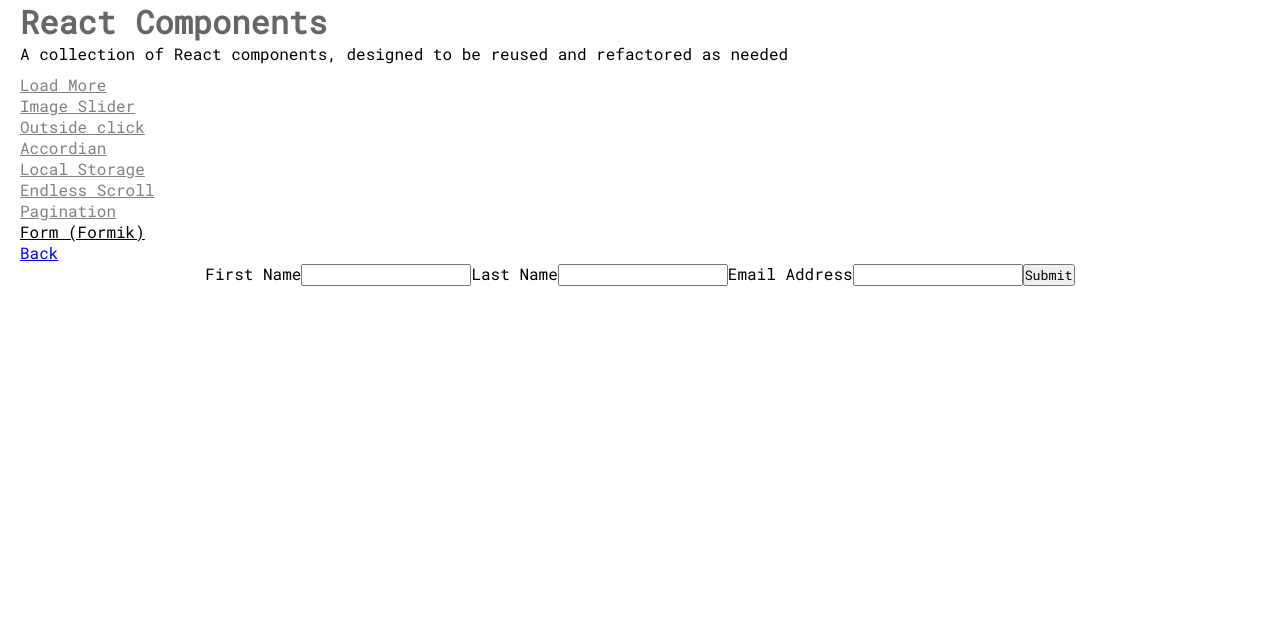
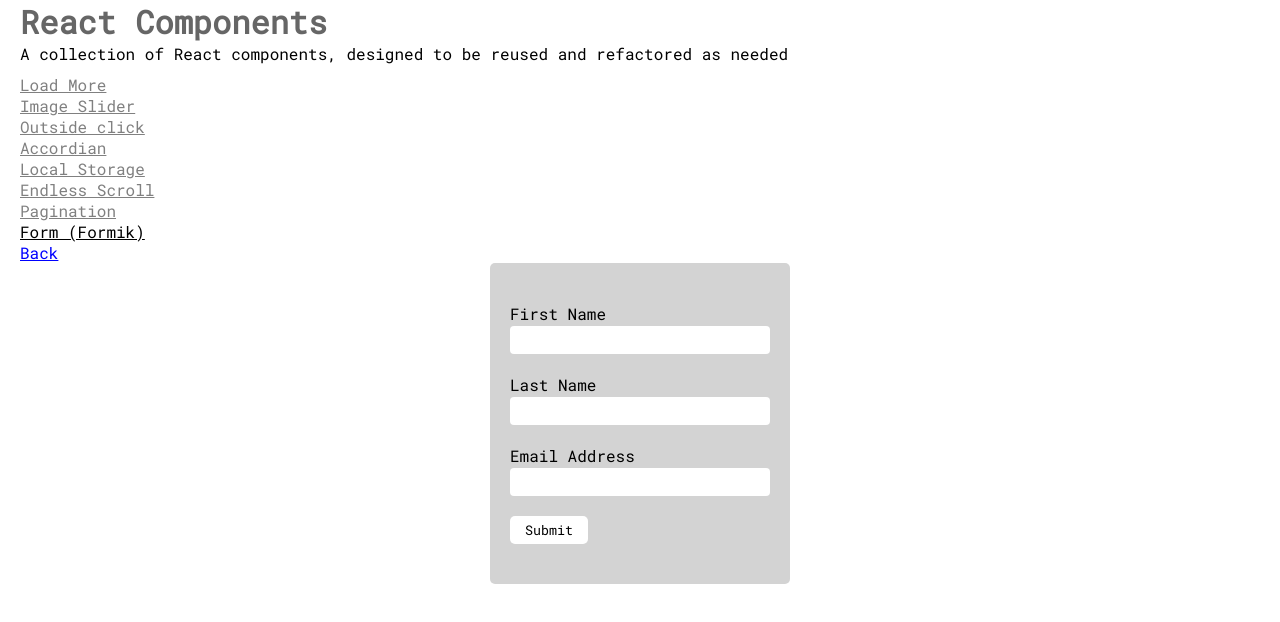
Before and after one commit to ChrisCooper0/react-components, a React (Create React App) app: page /form in a window 1280 px wide. Shown: the top 622 px of the page. Built offline with nearby package versions, Linux system fonts and the light colour scheme.

Commit message:
update FormikExample

```diff
--- a/src/App.js
+++ b/src/App.js
@@ -13,7 +13,7 @@ import Accordian from "./components/Accordian/Accordian";
 import { LocalStorage } from "./components/LocalStorage/LocalStorage";
 import { EndlessScroll } from "./components/EndlessScroll/EndlessScroll";
 import Pagination from "./components/Pagination/Pagination";
-import { FormExample } from "./components/Form/Form";
+import FormExample from "./components/Form/Form";
 
 function App() {
   return (
--- a/src/components/Form/Form.js
+++ b/src/components/Form/Form.js
@@ -9,7 +9,41 @@ const StyledWrapper = styled.div`
   align-items: center;
 `;
 
-export const FormExample = () => {
+const StyledForm = styled.form`
+  padding: 40px 20px;
+  width: 300px;
+  border-radius: 5px;
+  background-color: lightgrey;
+`;
+
+const StyledInput = styled.input`
+  width: 100%;
+  padding: 5px 10px;
+  border-radius: 4px;
+  outline: none;
+  border: none;
+  background-color: #fff;
+  margin-bottom: 20px;
+`;
+
+const StyledLabel = styled.label`
+  display: block;
+  margin-bottom: 2px;
+`;
+
+const StyledButton = styled.button`
+  width: 30%;
+  border: none;
+  border-radius: 5px;
+  padding: 5px 10px;
+  background-color: #fff;
+  &:hover {
+    background-color: #f5f5f5;
+    cursor: pointer;
+  }
+`;
+
+const FormExample = () => {
   // Pass the useFormik() hook initial form values and a submit function that will
   // be called when the form is submitted
   const formik = useFormik({
@@ -18,8 +52,12 @@ export const FormExample = () => {
       lastName: "",
       email: "",
     },
-    onSubmit: (values) => {
-      alert(JSON.stringify(values, null, 2));
+    onSubmit: (values, { setSubmitting, resetForm }) => {
+      setTimeout(() => {
+        alert(JSON.stringify(values, null, 2));
+        setSubmitting(false);
+      }, 500);
+      resetForm();
     },
   });
 
@@ -29,12 +67,13 @@ export const FormExample = () => {
         Back
       </Link>
       <StyledWrapper>
-        <form onSubmit={formik.handleSubmit}>
-          <label htmlFor="firstName">First Name</label>
-          <input
+        <StyledForm onSubmit={formik.handleSubmit}>
+          <StyledLabel htmlFor="firstName">First Name</StyledLabel>
+          <StyledInput
             id="firstName"
             name="firstName"
             type="text"
+            required
             onChange={formik.handleChange}
             onBlur={formik.handleBlur}
             value={formik.values.firstName}
@@ -43,11 +82,12 @@ export const FormExample = () => {
             <div>{formik.errors.firstName}</div>
           ) : null}
 
-          <label htmlFor="lastName">Last Name</label>
-          <input
+          <StyledLabel htmlFor="lastName">Last Name</StyledLabel>
+          <StyledInput
             id="lastName"
             name="lastName"
             type="text"
+            required
             onChange={formik.handleChange}
             onBlur={formik.handleBlur}
             value={formik.values.lastName}
@@ -56,11 +96,12 @@ export const FormExample = () => {
             <div>{formik.errors.lastName}</div>
           ) : null}
 
-          <label htmlFor="email">Email Address</label>
-          <input
+          <StyledLabel htmlFor="email">Email Address</StyledLabel>
+          <StyledInput
             id="email"
             name="email"
             type="email"
+            required
             onChange={formik.handleChange}
             onBlur={formik.handleBlur}
             value={formik.values.email}
@@ -68,10 +109,17 @@ export const FormExample = () => {
           {formik.touched.email && formik.errors.email ? (
             <div>{formik.errors.email}</div>
           ) : null}
-
-          <button type="submit">Submit</button>
-        </form>
+          {formik.isSubmitting ? (
+            <StyledButton type="submit" disabled>
+              Submit
+            </StyledButton>
+          ) : (
+            <StyledButton type="submit">Submit</StyledButton>
+          )}
+        </StyledForm>
       </StyledWrapper>
     </>
   );
 };
+
+export default FormExample;
```
